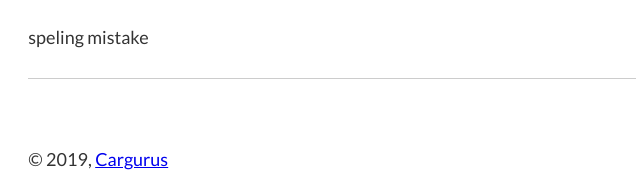
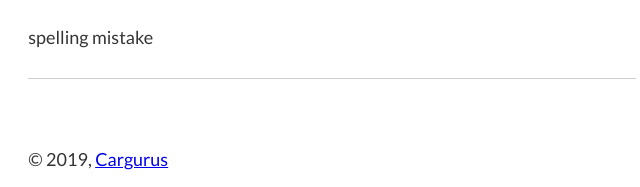
Before and after one commit to shayanushani/Blog, a Gatsby site: page /hello-world/ in a window 1280 px wide. Shown: the part 254-441 px from the top of the page, 308-948 px from the left. Built offline with nearby package versions, Linux system fonts and the light colour scheme; Gatsby itself is replaced by a stand-in of ours; some packages are replaced by stand-ins of ours.

Commit message:
fix mistake

```diff
--- a/content/blog/hello-world/index.md
+++ b/content/blog/hello-world/index.md
@@ -6,4 +6,4 @@ description: "Welcome to Revved, our new blog"
 
 Hello world! Welcome to the CarGurus Engineering blog. Follow us, because some awesome content is coming soon.
 
-speling mistake
+spelling mistake
```
Also changed, not shown: package.json (+11 -1 lines), content/blog/hello-world/salty_egg.jpg (deleted), 1 other file.
